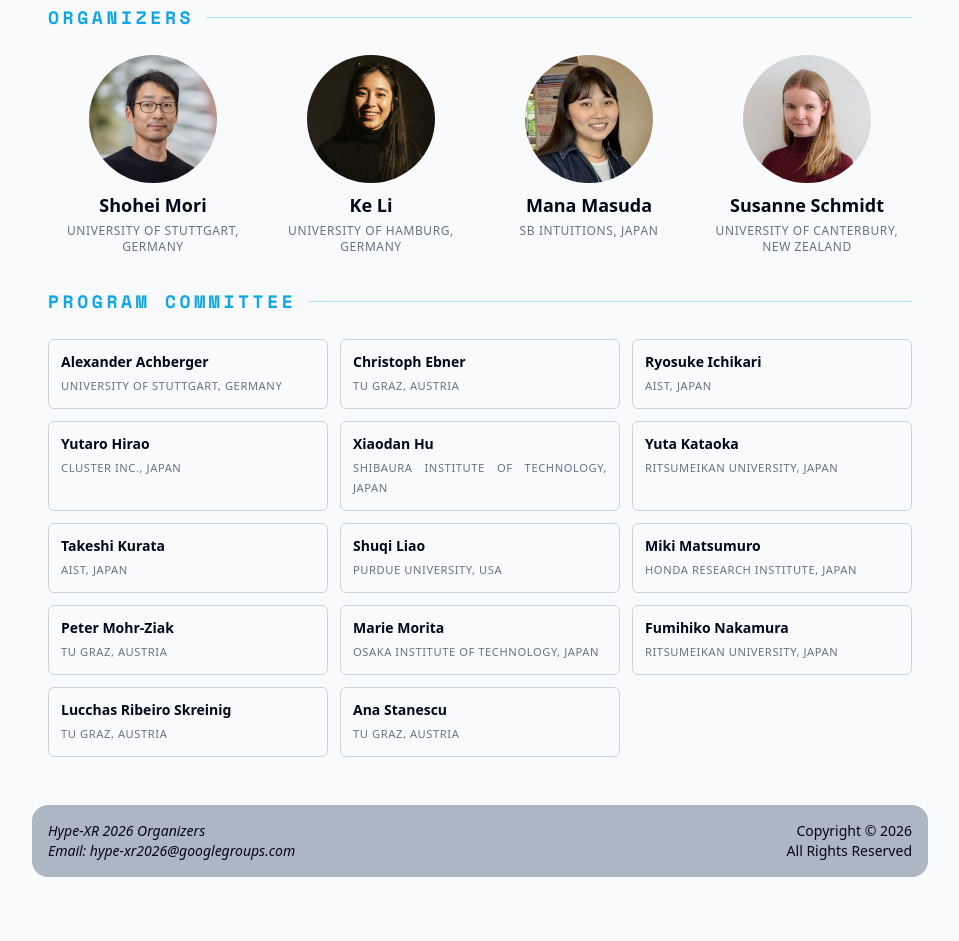
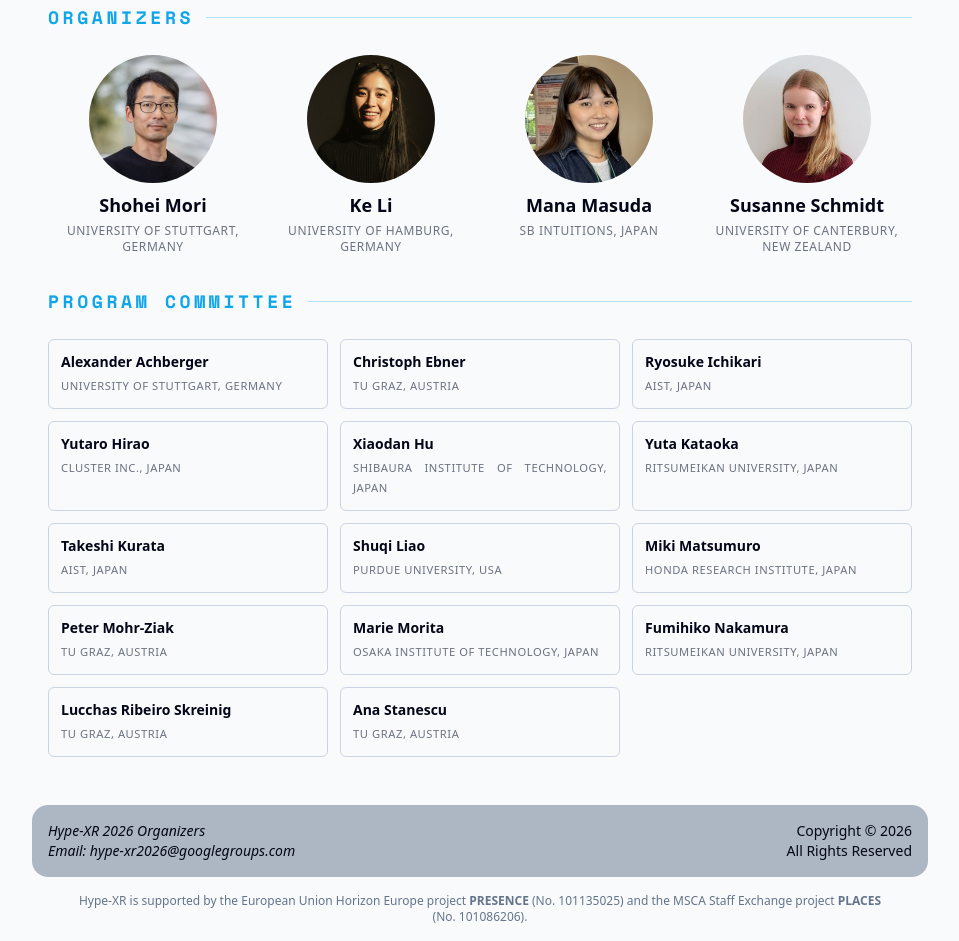
Before and after one commit to mediated-reality/rf4xr, a website: page docs/hype-xr2026/index.html in a window 1280 px wide. Shown: the part 2681-3622 px from the top of the page, without its empty margins (160-1119 px from the left). Before the commit the page ends 3574 px from the top, so only its background shows below. Drawn offline with nearby package versions, Linux system fonts and the light colour scheme.

Commit message:
acknowledge PRESENCE and PLACES funding; confirm workshop date

```diff
--- a/docs/hype-xr2026/index.html
+++ b/docs/hype-xr2026/index.html
@@ -205,7 +205,7 @@
                         <span class="font-semibold">Research-pitch notification:</span> <span class="font-semibold text-sky-600 dark:text-sky-400">September 18, 2026</span>
                     </li>
                     <li class="hover:bg-slate-200 dark:hover:bg-slate-700 transition-colors colors rounded-md px-1">
-                        <span class="font-semibold">Workshop:</span> <span class="font-semibold text-sky-600 dark:text-sky-400">October 5 or 6, 2026</span> (Bari, Italy / hybrid)
+                        <span class="font-semibold">Workshop:</span> <span class="font-semibold text-sky-600 dark:text-sky-400">October 6 (Tue) 2026, Afternoon Session</span> (Bari, Italy / hybrid)
                     </li>
                 </ul>
             </div>
@@ -478,6 +478,13 @@
                 </div>
             </div>
         </section>
+        <div class="mx-2">
+            <p class="max-w-4xl mx-auto px-4 pt-4 text-center text-xs text-slate-500 dark:text-slate-400">
+                Hype-XR is supported by the European Union Horizon Europe project
+                <span class="font-semibold">PRESENCE</span> (No.&nbsp;101135025) and the
+                MSCA Staff Exchange project <span class="font-semibold">PLACES</span> (No.&nbsp;101086206).
+            </p>
+        </div>
     </footer>
     <div class="h-4"><!-- spacer --></div>
 
```
